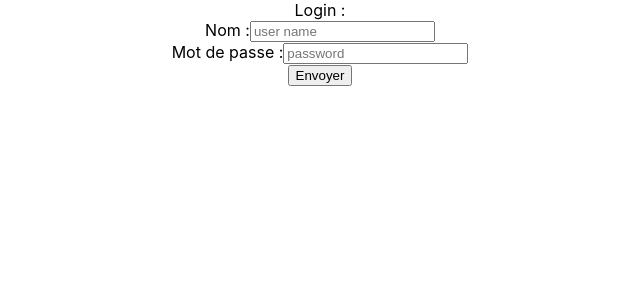
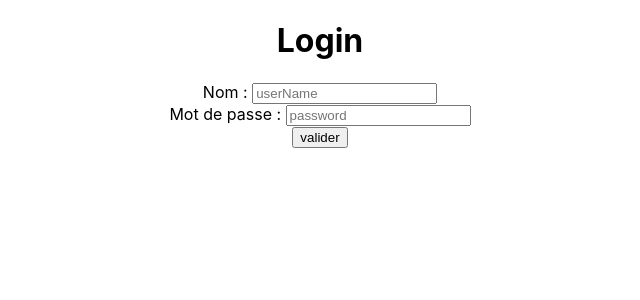
Before and after one commit to alimarzoug12/taskifyApp, a React (Create React App) app: page / in a window 1280 px wide. Shown: the top 300 px of the page, without its empty margins (320-960 px from the left). Built offline with nearby package versions, Linux system fonts and the light colour scheme.

Commit message:
refactor: review logic in `login page` index component

```diff
--- a/src/pages/Login/index.tsx
+++ b/src/pages/Login/index.tsx
@@ -1,17 +1,33 @@
 import React from 'react'
 
-export function Login() {
+export function Login():JSX.Element {
+
+    const [userName,setUserName]=React.useState<string>("")
+    const [password,setPassword]=React.useState<string>("")
+
+   function onclickLoginHandleEvent(userName:string,password:string)
+   {
+    if(userName === "ali" && password==="123")
+    console.log("bonjour")
+
+    else console.log("salut")
+}
+
   return (
-    <form>
-    Login : <br/>
-    <label>Nom :
-    <input type="text" placeholder='user name'/>
-    </label><br/>
-    <label>Mot de passe :
-    <input type="password" placeholder='password'/>
-    </label><br/>
-    <input type="submit" value="Envoyer"></input>
+        <div  style={{gap:"30px"}}>
+    <h1>Login </h1>
+    <div className="d-felx">
+        <span>Nom :  </span>
+    <input type="text" placeholder='userName' value={userName} name="nom"
+     onChange={(event)=>setUserName(event.target.value)}/>
+    </div>
+    <div className='d-felx'>
+        <span>Mot de passe : </span>
+    <input type="password" placeholder='password' name="password" pattern="8"
+    value={password} onChange={(event)=>setPassword(event.target.value)}/>
+    </div>
+    <button type="submit" onClick={()=>{onclickLoginHandleEvent(userName,password)}}> valider</button>
+</div>
 
-    </form>
   )
 }
--- /dev/null
+++ b/src/pages/register/index.tsx
@@ -0,0 +1 @@
+import React from "react"
```
